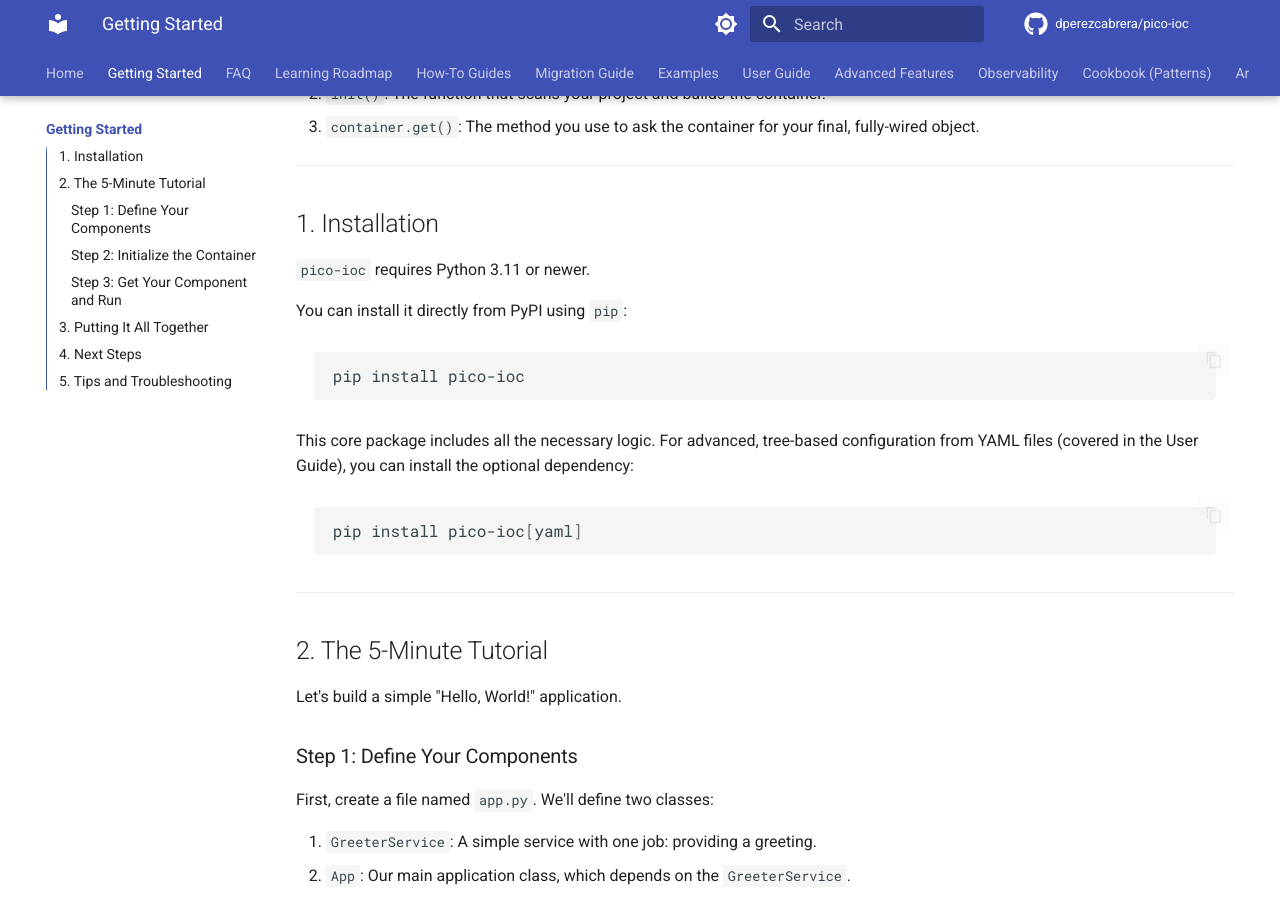
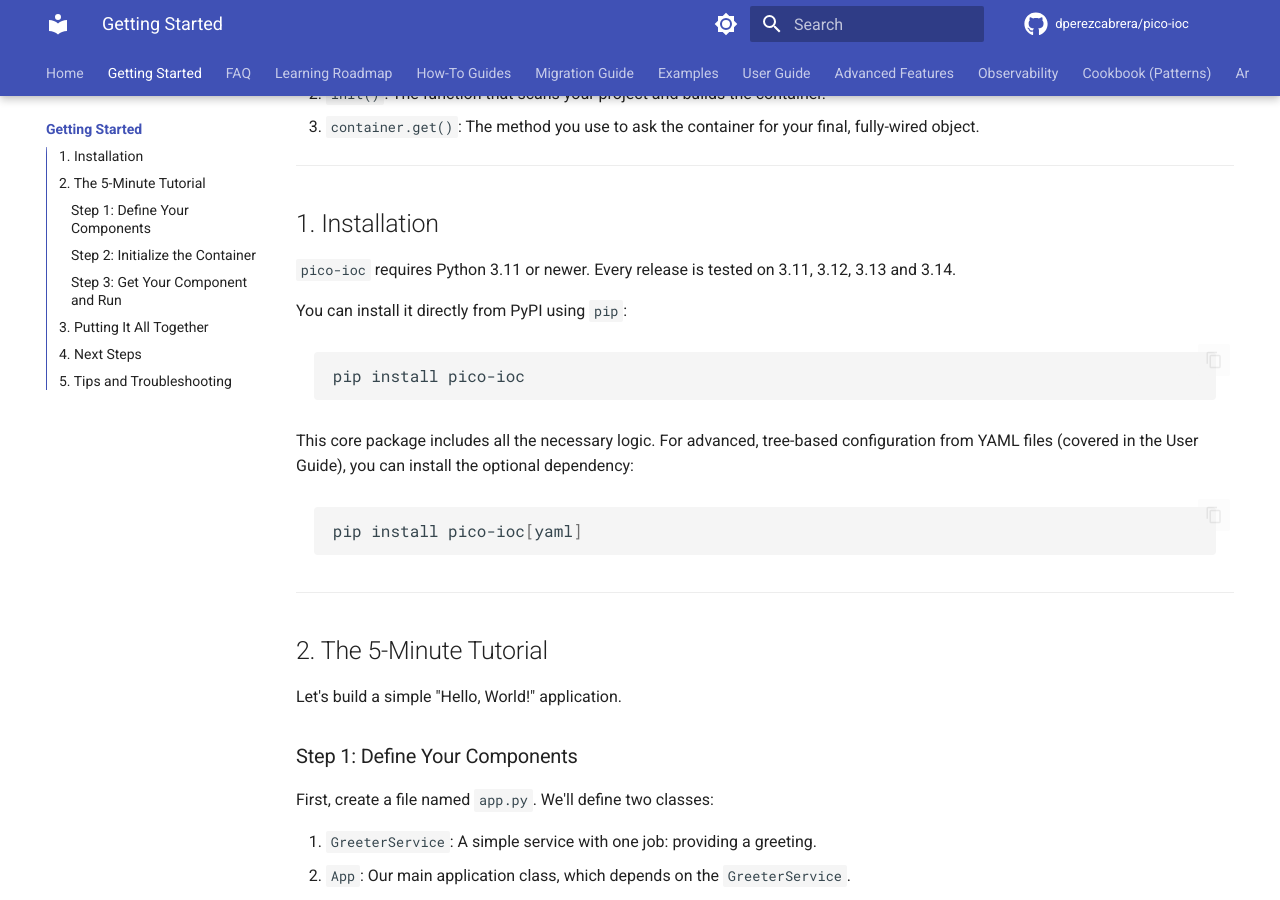
Before and after one commit to dperezcabrera/pico-ioc, an MkDocs documentation site: the page built from docs/getting-started.md, in a window 1280 px wide and 900 px high, scrolled down 331 px. Built offline with MkDocs 1.6.1 and Material for MkDocs 9.7.7, drawn with Linux system fonts in a browser that asks for light colours; comment, search, counter and statistics services are not loaded.

Commit message:
Document tested Python 3.14 support

```diff
--- a/docs/getting-started.md
+++ b/docs/getting-started.md
@@ -14,7 +14,7 @@ By the end of this tutorial, you will understand the three most fundamental APIs
 
 ## 1. Installation
 
-`pico-ioc` requires Python 3.11 or newer.
+`pico-ioc` requires Python 3.11 or newer. Every release is tested on 3.11, 3.12, 3.13 and 3.14.
 
 You can install it directly from PyPI using `pip`:
 
```
Also changed, not shown: README.md (+1 -1 lines), docs/faq.md (+1 -1 lines).
